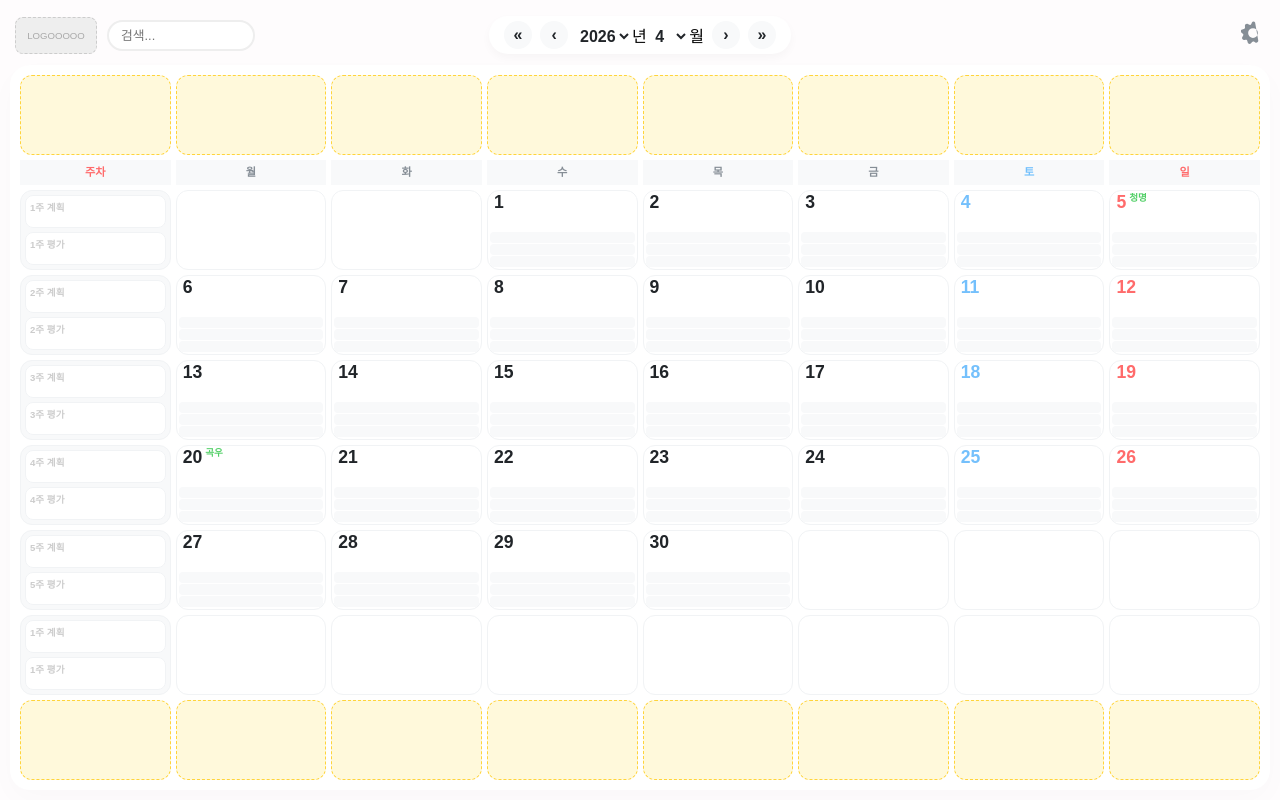
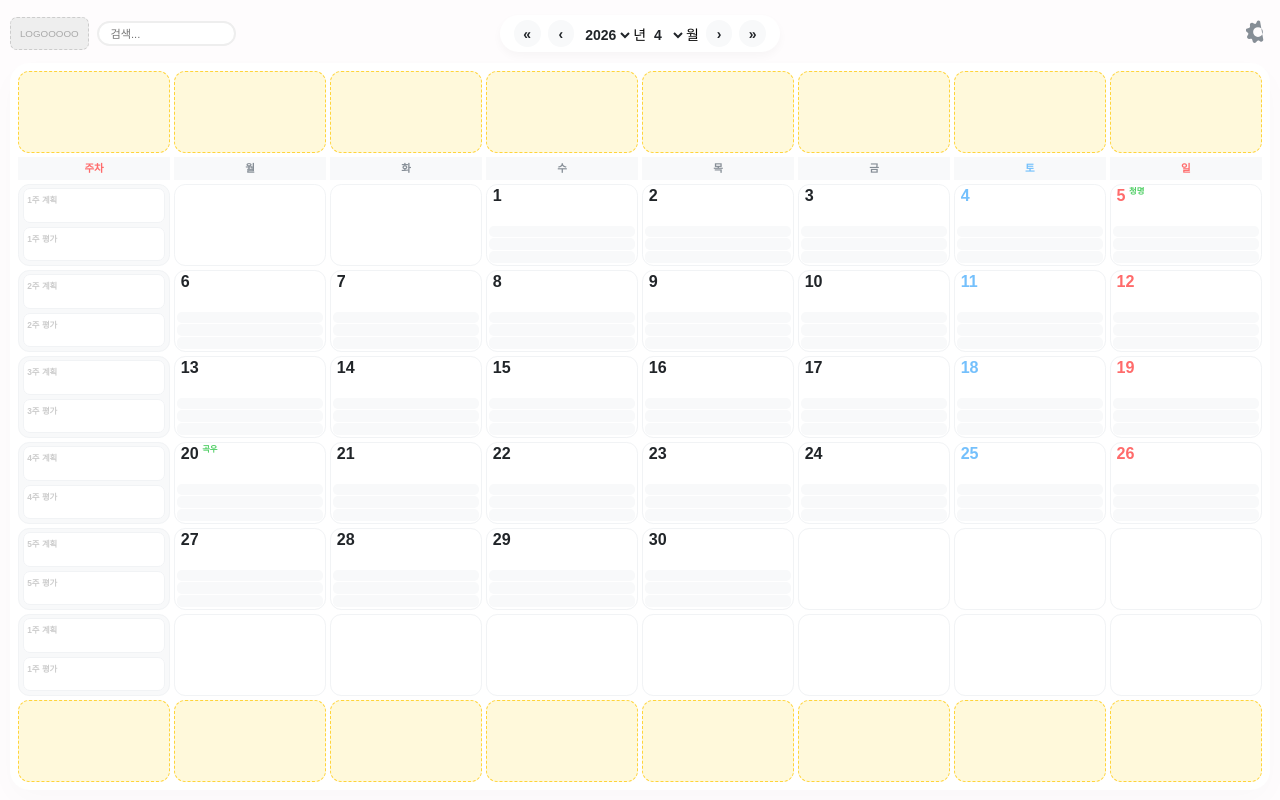
Before and after one commit to meeclgroup/meecl, a plain HTML site: page index.html in a window 1280 px wide. Drawn offline with Linux system fonts and the light colour scheme.

Commit message:
업데이트

```diff
--- a/index.html
+++ b/index.html
@@ -17,108 +17,157 @@
             --sat-color: #a5d8ff; --memo-bg: #2d2d1a; --text-main: #f8f9fa; --text-sub: #adb5bd;
             --input-bg: #2c2e33; --income-color: #ff8787; --expense-color: #74c0fc;
         }
-        body, html { margin: 0; padding: 0; width: 100%; height: 100%; font-family: 'Pretendard', sans-serif; background: var(--bg-color); overflow: hidden; transition: 0.3s; }
-        #app { display: flex; flex-direction: column; width: 100vw; height: 100vh; padding: clamp(4px, 1.5vw, 10px); box-sizing: border-box; }
 
-.header {
-    display: grid;
-    grid-template-columns: 1fr auto 1fr;
-    align-items: center;
-    margin-bottom: clamp(3px, 1vw, 5px);
-    height: clamp(36px, 6vw, 50px);
-    padding: 0 clamp(2px, 1vw, 5px);
-    flex-shrink: 0;
-    gap: clamp(4px, 1.5vw, 10px);
-}
+        /* rem 기준점: 화면 너비에 비례해서 줄어듦 */
+        html { font-size: clamp(8px, 1.8vw, 14px); }
+        body { margin: 0; padding: 0; width: 100%; height: 100%;
+               font-family: 'Pretendard', sans-serif;
+               background: var(--bg-color); overflow: hidden; transition: background 0.3s; }
 
-.header-left {
-    display: flex;
-    align-items: center;
-    gap: clamp(4px, 1.5vw, 10px);
-}
+        #app { display: flex; flex-direction: column; width: 100vw; height: 100vh;
+               padding: 0.7rem; box-sizing: border-box; }
 
-.header-right {
-    display: flex;
-    align-items: center;
-    gap: clamp(4px, 1.5vw, 10px);
-    justify-content: flex-end;
-}
-
-/* 중앙 타이틀 영역 */
-.nav-center {
-    display: flex;
-    align-items: center;
-    gap: clamp(3px, 1vw, 8px);
-    background: var(--container-bg);
-    padding: clamp(3px, 0.8vw, 5px) clamp(6px, 2vw, 15px);
-    border-radius: 30px;
-    box-shadow: 0 4px 10px rgba(0,0,0,0.03);
-    flex-shrink: 0;
-    white-space: nowrap;
-}
+        /* 헤더 */
+        .header {
+            display: grid;
+            grid-template-columns: 1fr auto 1fr;
+            align-items: center;
+            height: 3.4rem;
+            margin-bottom: 0.4rem;
+            flex-shrink: 0;
+        }
+        .header-left  { display: flex; align-items: center; gap: 0.6rem; }
+        .header-right { display: flex; align-items: center; gap: 0.6rem; justify-content: flex-end; }
 
         .logo-placeholder {
-            width: clamp(48px, 8vw, 80px);
-            height: clamp(24px, 4vw, 35px);
-            background: #eee;
-            border-radius: 8px;
-            display: flex;
-            align-items: center;
-            justify-content: center;
-            font-size: clamp(0.45rem, 1.2vw, 0.6rem);
-            color: #aaa;
-            border: 1px dashed #ccc;
+            width: 5.5rem; height: 2.2rem;
+            background: #eee; border-radius: 0.5rem;
+            display: flex; align-items: center; justify-content: center;
+            font-size: 0.7rem; color: #aaa; border: 1px dashed #ccc; flex-shrink: 0;
+        }
+        .search-box { position: relative; }
+        .search-box input {
+            border: 2px solid #eee; border-radius: 1.5rem;
+            padding: 0.35rem 0.8rem; width: 8rem;
+            font-size: 0.8rem; outline: none;
+            background: var(--container-bg); color: var(--text-main);
+        }
+        .nav-center {
+            display: flex; align-items: center; gap: 0.5rem;
+            background: var(--container-bg); padding: 0.35rem 1rem;
+            border-radius: 2rem; box-shadow: 0 4px 10px rgba(0,0,0,0.03);
             flex-shrink: 0;
         }
+        .nav-btn {
+            cursor: pointer; border: none; background: var(--input-bg);
+            color: var(--text-main); border-radius: 50%;
+            width: 1.9rem; height: 1.9rem; font-size: 1rem; font-weight: bold;
+            display: flex; align-items: center; justify-content: center; padding: 0;
+        }
+        select { border: none; font-size: 1rem; font-weight: bold;
+                 background: transparent; color: var(--text-main); outline: none; }
 
-        .search-box {
-            position: relative;
+        /* 캘린더 그리드 */
+        .grid-main {
+            display: grid;
+            grid-template-columns: repeat(8, 1fr);
+            grid-template-rows: 1fr 1.6rem repeat(6, 1fr) 1fr;
+            flex-grow: 1; gap: 0.3rem; padding: 0.6rem;
+            background: var(--container-bg); border-radius: 1.4rem;
+            box-shadow: 0 10px 30px rgba(0,0,0,0.02); overflow: hidden;
+        }
+        .cell {
+            border: 1px solid var(--border-color); border-radius: 0.8rem;
+            display: flex; flex-direction: column;
+            overflow: hidden; background: var(--container-bg); position: relative;
+        }
+        .split-memo { background: var(--memo-bg); border: 1px dashed #ffd43b; }
+        .split-memo textarea {
+            width: 100%; height: 100%; border: none; background: transparent;
+            resize: none; padding: 0.3rem; font-size: 0.7rem;
+            color: var(--text-main); box-sizing: border-box; outline: none;
+        }
+        .day-label {
+            text-align: center; font-weight: bold; font-size: 0.75rem;
+            line-height: 1.6rem; color: var(--text-sub); background: var(--input-bg);
+        }
+        .sat { color: var(--sat-color) !important; }
+        .sun { color: var(--holiday-color) !important; }
+
+        /* 날짜 셀 상단 */
+        .date-top-row {
+            display: flex; justify-content: space-between;
+            padding: 0.15rem 0.4rem; cursor: pointer;
+            height: 2.5rem; align-items: flex-start; flex-shrink: 0;
+        }
+        .left-info-stack {
+            display: grid; grid-template-columns: auto 1fr;
+            column-gap: 0.25rem; flex: 1; line-height: 1; overflow: hidden;
+        }
+        /* ★ 일자 숫자 */
+        .date-num {
+            grid-row: 1/4; grid-column: 1;
+            font-weight: bold; font-size: 1.15rem; line-height: 0.9;
+            color: var(--text-main); padding-top: 0.1rem;
+        }
+        /* ★ 공휴일·절기 텍스트 */
+        .line-1, .line-2, .line-3 {
+            grid-column: 2; font-size: 0.6rem;
+            font-weight: bold; line-height: 1.1; white-space: nowrap;
+        }
+        .txt-red   { color: var(--holiday-color) !important; }
+        .txt-green { color: var(--season-color)  !important; }
+        .txt-black { color: var(--normal-day-color); }
+
+        /* ★ 수입·지출·잔액 */
+        .money-info-group {
+            display: flex; flex-direction: column;
+            text-align: right; width: 4.5rem;
+            font-size: 0.6rem; line-height: 1.1;
+            color: var(--text-main); flex-shrink: 0;
+        }
+        .in-s  { color: var(--income-color);  font-weight: bold; }
+        .out-s { color: var(--expense-color); font-weight: bold; }
+        .bal-s { font-weight: 900; border-top: 0.5px solid var(--border-color); margin-top: 1px; }
+
+        /* ★ 메모 textarea */
+        .cell-memos {
+            flex-grow: 1; display: flex; flex-direction: column;
+            padding: 0.1rem 0.15rem 0.15rem; gap: 1px; overflow: hidden;
+        }
+        .cell-memos textarea {
+            flex: 1; border: none; background: var(--input-bg);
+            color: var(--text-main); border-radius: 0.35rem;
+            padding: 0.1rem 0.25rem; font-size: 0.7rem;
+            resize: none; line-height: 1.1; outline: none; scrollbar-width: none;
         }
 
-        .search-box input {
-            border: 2px solid #eee;
-            border-radius: 20px;
-            padding: clamp(3px, 0.8vw, 6px) clamp(6px, 1.5vw, 12px);
-            width: clamp(60px, 12vw, 120px);
-            font-size: clamp(0.6rem, 1.5vw, 0.8rem);
-            outline: none;
-            background: var(--container-bg);
-            color: var(--text-main);
+        /* 주차 셀 */
+        .week-cell { background: var(--input-bg); padding: 0.25rem; box-sizing: border-box; }
+        .week-box {
+            height: 48.5%; border: 1px solid var(--border-color); border-radius: 0.5rem;
+            background: var(--container-bg); margin-bottom: 3%; padding: 0.25rem;
+            display: flex; flex-direction: column; overflow: hidden; box-sizing: border-box;
         }
-        .nav-btn { cursor: pointer; border: none; background: var(--input-bg); color: var(--text-main); border-radius: 50%; width: clamp(20px, 3.5vw, 28px); height: clamp(20px, 3.5vw, 28px); font-weight: bold; font-size: clamp(0.6rem, 1.5vw, 1rem); display: flex; align-items: center; justify-content: center; padding: 0; }
-        select { border: none; font-size: clamp(0.7rem, 1.8vw, 1rem); font-weight: bold; background: transparent; color: var(--text-main); outline: none; }
+        .week-box:last-child { margin-bottom: 0; }
+        .week-title { font-size: 0.6rem; color: #ccc; font-weight: bold; margin-bottom: 0.15rem; flex-shrink: 0; }
+        .week-text  { flex-grow: 1; font-size: 0.65rem; color: #888; outline: none;
+                      overflow-y: auto; white-space: pre-wrap; word-break: break-all; scrollbar-width: none; }
 
-        .grid-main { display: grid; grid-template-columns: repeat(8, 1fr); grid-template-rows: 1fr 25px repeat(6, 1fr) 1fr; flex-grow: 1; gap: clamp(2px, 0.5vw, 5px); padding: clamp(4px, 1vw, 10px); background: var(--container-bg); border-radius: 20px; box-shadow: 0 10px 30px rgba(0,0,0,0.02); overflow: hidden; }
-        .cell { border: 1px solid var(--border-color); border-radius: clamp(6px, 1.2vw, 12px); display: flex; flex-direction: column; overflow: hidden; background: var(--container-bg); position: relative; }
-        .split-memo { background: var(--memo-bg); border: 1px dashed #ffd43b; }
-        .split-memo textarea { width: 100%; height: 100%; border: none; background: transparent; resize: none; padding: 3px; font-size: clamp(0.45rem, 1vw, 0.7rem); color: var(--text-main); box-sizing: border-box; outline: none; }
-        .day-label { text-align: center; font-weight: bold; font-size: clamp(0.45rem, 1.1vw, 0.7rem); line-height: 25px; color: var(--text-sub); background: var(--input-bg); }
-        .sat { color: var(--sat-color) !important; } .sun { color: var(--holiday-color) !important; }
-
-        .date-top-row { display: flex; justify-content: space-between; padding: clamp(1px, 0.3vw, 2px) clamp(2px, 0.6vw, 6px); cursor: pointer; height: clamp(22px, 4.5vw, 36px); align-items: flex-start; flex-shrink: 0; }
-        .left-info-stack { display: grid; grid-template-columns: auto 1fr; column-gap: 3px; flex: 1; line-height: 1.0; overflow: hidden; }
-        .date-num { grid-row: 1/4; grid-column: 1; font-weight: bold; font-size: clamp(0.6rem, 1.4vw, 1.1rem); line-height: 0.9; color: var(--text-main); padding-top: 2px; }
-
-        .line-1, .line-2, .line-3 { grid-column: 2; font-size: clamp(0.38rem, 0.85vw, 0.6rem); font-weight: bold; line-height: 1.0; white-space: nowrap; }
-        .txt-red { color: var(--holiday-color) !important; } .txt-green { color: var(--season-color) !important; } .txt-black { color: var(--normal-day-color); }
-
-        .money-info-group { display: flex; flex-direction: column; text-align: right; width: clamp(38px, 7vw, 65px); font-size: clamp(0.38rem, 0.85vw, 0.6rem); line-height: 1.0; color: var(--text-main); }
-        .in-s { color: var(--income-color); font-weight: bold; } .out-s { color: var(--expense-color); font-weight: bold; }
-        .bal-s { font-weight: 900; border-top: 0.5px solid var(--border-color); margin-top: 1px; color: var(--text-main); }
-
-        .cell-memos { flex-grow: 1; display: flex; flex-direction: column; padding: 1px 2px 2px 2px; gap: 1px; overflow: hidden; }
-        .cell-memos textarea { flex: 1; border: none; background: var(--input-bg); color: var(--text-main); border-radius: 4px; padding: 1px 3px; font-size: clamp(0.45rem, 1vw, 0.75rem); resize: none; line-height: 1.1; outline: none; scrollbar-width: none; }
-
-        .week-cell { background: var(--input-bg); padding: clamp(2px, 0.5vw, 4px); box-sizing: border-box; }
-        .week-box { height: 48.5%; border: 1px solid var(--border-color); border-radius: 8px; background: var(--container-bg); margin-bottom: 3%; padding: clamp(2px, 0.5vw, 4px); display: flex; flex-direction: column; overflow: hidden; box-sizing: border-box; }
-        .week-box:last-child { margin-bottom: 0; }
-        .week-title { font-size: clamp(0.38rem, 0.85vw, 0.6rem); color: #ccc; font-weight: bold; margin-bottom: 2px; flex-shrink: 0; }
-        .week-text { flex-grow: 1; font-size: clamp(0.42rem, 0.95vw, 0.7rem); color: #888; outline: none; overflow-y: auto; white-space: pre-wrap; word-break: break-all; scrollbar-width: none; }
-
-        .modal { position: fixed; top: 0; left: 0; width: 100%; height: 100%; background: rgba(0,0,0,0.5); display: none; justify-content: center; align-items: center; z-index: 5000; }
-        .modal-content { background: var(--container-bg); color: var(--text-main); padding: 20px; border-radius: 20px; width: 90%; max-width: 320px; box-shadow: 0 15px 50px rgba(0,0,0,0.2); box-sizing: border-box; }
-        .confirm-btn { width: 100%; border: none; background: #d3f9d8; color: #2b8a3e; padding: 15px; border-radius: 12px; font-weight: bold; cursor: pointer; }
-        #search-res { position: absolute; top: 50px; left: 0; width: 250px; max-height: 300px; background: var(--container-bg); border-radius: 15px; border: 1px solid var(--border-color); box-shadow: 0 10px 25px rgba(0,0,0,0.1); z-index: 2000; overflow-y: auto; display: none; scrollbar-width: none; }
+        /* 모달 */
+        .modal { position: fixed; top: 0; left: 0; width: 100%; height: 100%;
+                 background: rgba(0,0,0,0.5); display: none;
+                 justify-content: center; align-items: center; z-index: 5000; }
+        .modal-content { background: var(--container-bg); color: var(--text-main);
+                         padding: 20px; border-radius: 20px; width: 90%; max-width: 320px;
+                         box-shadow: 0 15px 50px rgba(0,0,0,0.2); box-sizing: border-box; }
+        .confirm-btn { width: 100%; border: none; background: #d3f9d8; color: #2b8a3e;
+                       padding: 15px; border-radius: 12px; font-weight: bold; cursor: pointer; }
+        #search-res { position: absolute; top: 2.8rem; left: 0; width: 16rem; max-height: 300px;
+                      background: var(--container-bg); border-radius: 15px;
+                      border: 1px solid var(--border-color);
+                      box-shadow: 0 10px 25px rgba(0,0,0,0.1);
+                      z-index: 2000; overflow-y: auto; display: none; scrollbar-width: none; }
     </style>
 
 </head>
@@ -128,7 +177,7 @@
         <div class="header-left"><div class="logo-placeholder">LOGOOOOO</div><div class="search-box"><input type="text" id="searchInput" placeholder="검색..." onkeyup="searchMemos()"><div id="search-res"></div></div></div>
         <div class="nav-center"><button class="nav-btn" onclick="moveYear(-1)">«</button><button class="nav-btn" onclick="moveMonth(-1)">‹</button><div class="current-view"><select id="yearSelect" onchange="jump()"></select>년 <select id="monthSelect" onchange="jump()"></select>월</div><button class="nav-btn" onclick="moveMonth(1)">›</button><button class="nav-btn" onclick="moveYear(1)">»</button></div>
         <div class="header-right">
-            <div onclick="openSettings()" style="cursor:pointer; color:var(--text-sub);"><svg width="clamp(16px,3vw,24px)" height="clamp(16px,3vw,24px)" style="width:clamp(16px,3vw,24px);height:clamp(16px,3vw,24px)" viewBox="0 0 16 16" fill="currentColor"><path d="M9.405 1.05c-.413-.957-1.712-.957-2.126 0l-.428.992c-.22.508-.816.712-1.284.462l-.993-.532c-.93-.498-2.03.206-1.97 1.258l.064 1.09c.027.464-.313.916-.78 1.026l-1.094.258c-1.02.24-1.298 1.54-.44 2.213l.868.68c.371.292.472.812.228 1.22l-.568.947c-.544.908.204 2.062 1.233 1.956l1.091-.112c.468-.048.913.313 1.024.781l.259 1.094c.24 1.02 1.54 1.298 2.213.44l.68-.868c.292-.371.812-.472 1.22-.228l.947.568c.908.544 2.062-.204 1.956-1.233zM8 4.75a3.25 3.25 0 1 1 0 6.5 3.25 3.25 0 0 1 0-6.5z"/></svg></div>
+            <div onclick="openSettings()" style="cursor:pointer; color:var(--text-sub);"><svg width="24" height="24" viewBox="0 0 16 16" fill="currentColor"><path d="M9.405 1.05c-.413-.957-1.712-.957-2.126 0l-.428.992c-.22.508-.816.712-1.284.462l-.993-.532c-.93-.498-2.03.206-1.97 1.258l.064 1.09c.027.464-.313.916-.78 1.026l-1.094.258c-1.02.24-1.298 1.54-.44 2.213l.868.68c.371.292.472.812.228 1.22l-.568.947c-.544.908.204 2.062 1.233 1.956l1.091-.112c.468-.048.913.313 1.024.781l.259 1.094c.24 1.02 1.54 1.298 2.213.44l.68-.868c.292-.371.812-.472 1.22-.228l.947.568c.908.544 2.062-.204 1.956-1.233zM8 4.75a3.25 3.25 0 1 1 0 6.5 3.25 3.25 0 0 1 0-6.5z"/></svg></div>
         </div>
     </div>
     <div class="grid-main" id="mainGrid"></div>
```
